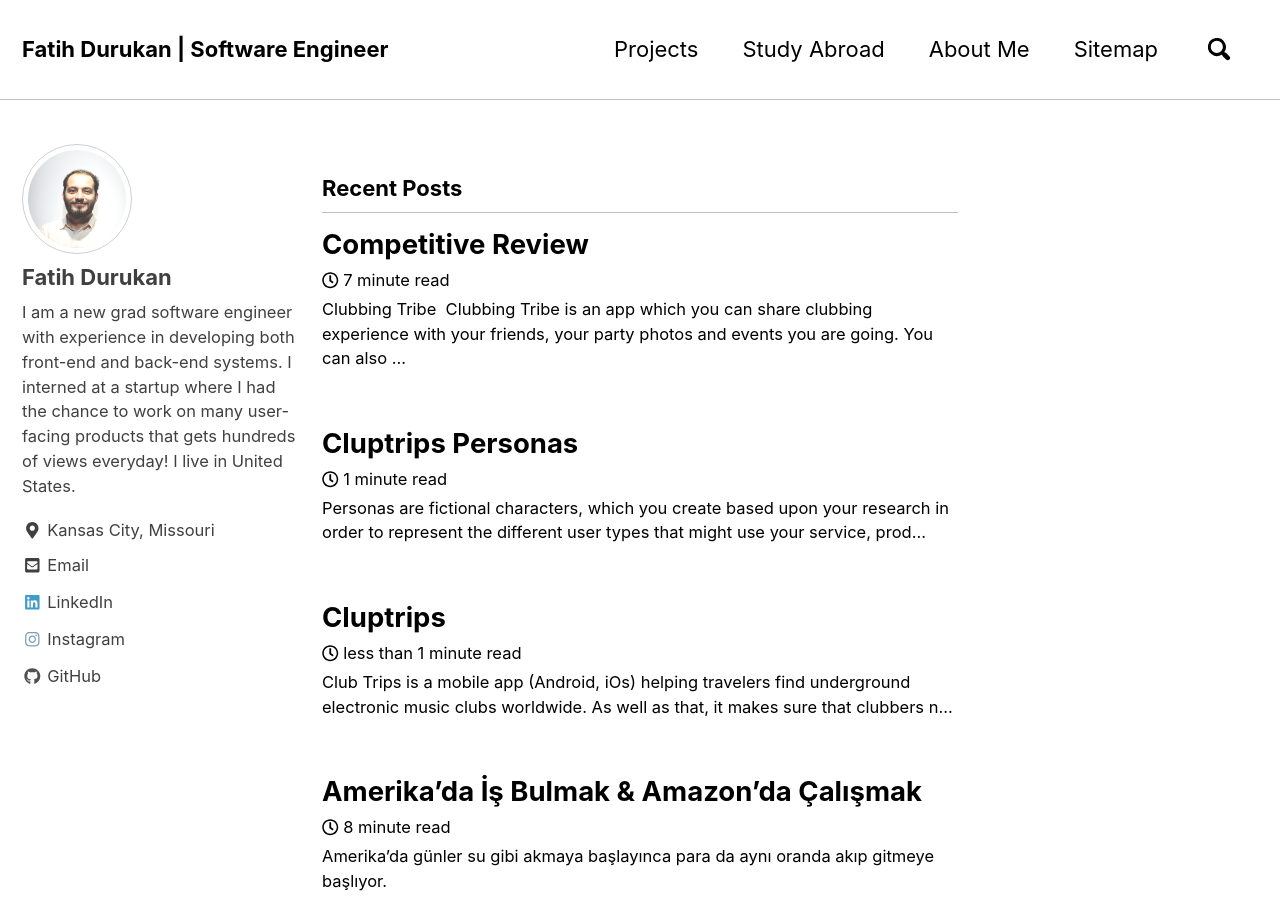
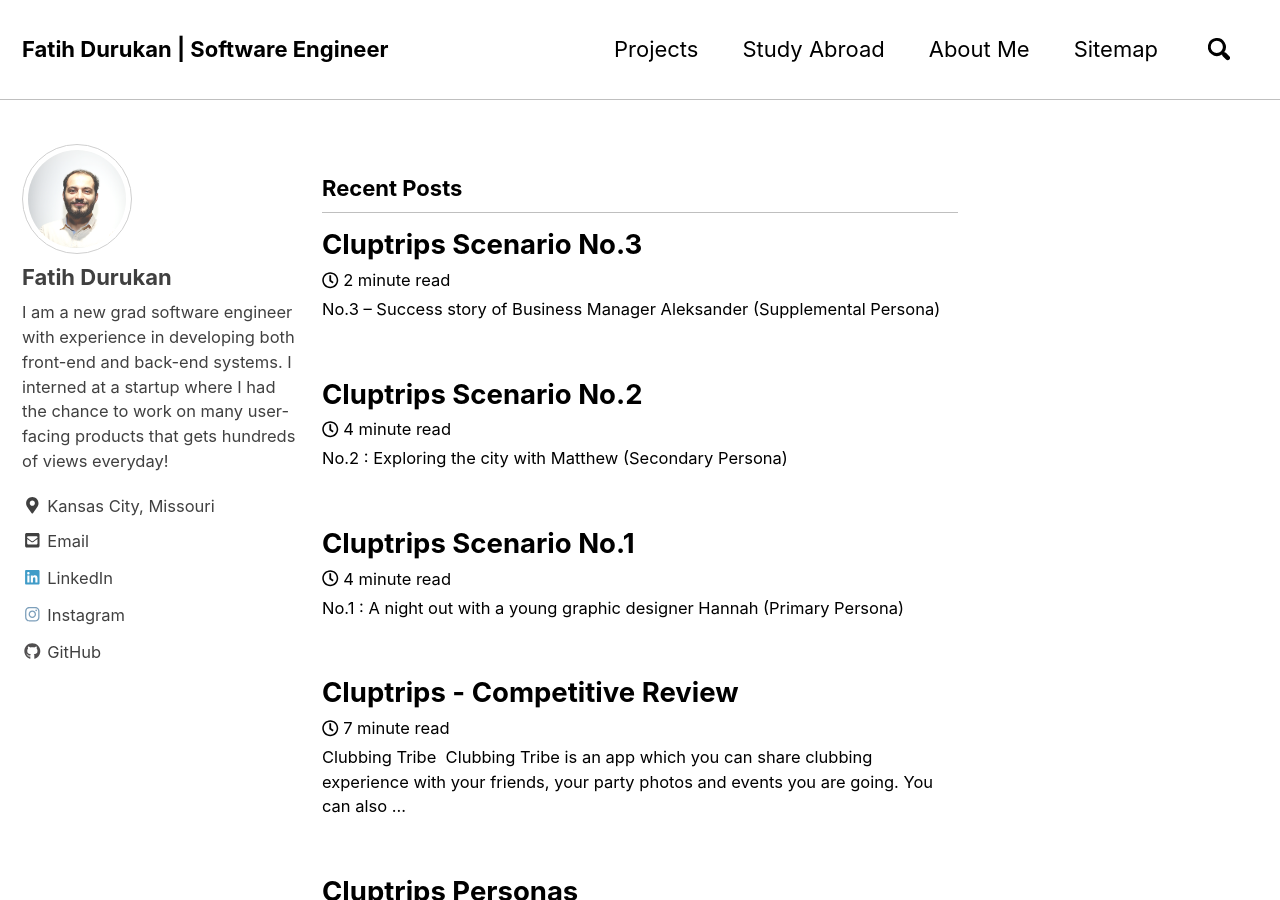
Before and after one commit to fatihdurukan/fatihdurukan.github.io, a Jekyll site: the page built from index.html, in a window 1280 px wide and 900 px high. Built offline with Jekyll 4.4.1, drawn with Linux system fonts in a browser that asks for light colours; nearby versions of some CDN libraries; the list of posts is cut into pages by our own code; some of the changed lines change nothing that is shown; some of the changed text lies outside the part shown.

Commit message:
Scenerios

```diff
--- a/_config.yml
+++ b/_config.yml
@@ -90,7 +90,7 @@ analytics:
 author:
   name             : "Fatih Durukan"
   avatar           : /assets/images/avatar.png # path of avatar image, e.g. "/assets/images/bio-photo.jpg"
-  bio              : "I am a new grad software engineer with experience in developing both front-end and back-end systems. I interned at a startup where I had the chance to work on many user-facing products that gets hundreds of views everyday! I live in United States."
+  bio              : "I am a new grad software engineer with experience in developing both front-end and back-end systems. I interned at a startup where I had the chance to work on many user-facing products that gets hundreds of views everyday!"
   location         : "Kansas City, Missouri"
   email            : fatihdurukan42@gmail.com
   uri              :
--- a/_posts/2018-02-10-competitive-review.md
+++ b/_posts/2018-02-10-competitive-review.md
@@ -1,5 +1,5 @@
 ---
-title: "Competitive Review"
+title: "Cluptrips - Competitive Review"
 categories:
   - Cluptrips
 tags:
--- /dev/null
+++ b/_posts/2018-02-11-scenerio1.md
@@ -0,0 +1,36 @@
+---
+title: "Cluptrips Scenario No.1"
+categories:
+  - Cluptrips
+tags:
+  - cluptrips
+  - project
+  - android
+  - app
+  - scenario
+
+---
+
+## No.1 : A night out with a young graphic designer Hannah (Primary Persona)
+
+
+**Hannah's Story:**
+
+Hannah is a 24-year old freelance graphic designer from Germany, who spends her income on traveling. She tries to overlap her travel plans to electronic music festivals, but in case she cannot do that, she always goes out at night to see the Techno music scene in the country she is visiting.
+
+It was a hot summer day in Novalja, Croatia. After a long day walking in Dolin, Hannah came home tired, but still decided to go out that night. Around a week ago, she and her friends attended a great music festival called Sonus, after which her friends left. Hannah had to stay a bit longer as her Croatian clients wanted her to do a branding identity design for their company.
+
+Hannah opened her laptop and started searching for parties in her neighborhood. Facebook seemed to offer many events, but as she was not a local, she did not know which source to trust. She checked a couple of websites, but it seemed like the events of a listed clubs she liked were not taking place that night. It is true that Hannah had fun the last time she went out, but the music was disappointing, especially after a good electronic music festival.
+
+It was getting darker outside and Hannah was losing enthusiasm when suddenly she saw an advertisement on Facebook: "Discover underground electronic music destinations anywhere you go". Just in case she went to the App Store and downloaded an application called "Club Trips" free. Without having too many expectations, she opened it and saw a cute character greeting her. The design of the interface made Hannah suddenly feel positive. Then a map opened up - showed her the venues around her, including house parties. She filtered the destinations according to the electronic music genre. Even though the choices narrowed down, she knew that they would be something she was looking forward to. Finally decided to go to club Kalypso, where Red Bull had a stage for a night.
+
+After a great night out, with the music she appreciates and the party crew she enjoys to be surrounded by, Hannah got home happy and moved “Club Trips” from desktop to “Useful travel apps” folder.
+
+**Questions:**
+
+* What tools would you use for a party event search if you were Hannah?
+* Have you ever used an app or a website for finding an event?
+* If yes, what is the most important thing for you in terms of an app/website usability?
+* In Hannah’s situation, would you trust an app to guide you in a foreign country?
+* Would you rather choose an app that gives you few choices that will satisfy your exact needs or
+* Would you prefer an application that gives you broad options, but only a few of them could suit you?
--- /dev/null
+++ b/_posts/2018-02-12-scenerio2.md
@@ -0,0 +1,36 @@
+---
+title: "Cluptrips Scenario No.2"
+categories:
+  - Cluptrips
+tags:
+  - cluptrips
+  - project
+  - android
+  - app
+  - scenario
+
+---
+
+## No.2 : Exploring the city with Matthew (Secondary Persona)
+
+**Matthew’s Story:**
+
+Matthew is a software engineer in Tallinn. He is from the US. After graduating from his master from Tallinn Technical University, he has decided to live in Tallinn. He is an adventurer, very talkative and open-minded. He loves to go outside and explore new places.
+
+It was a Friday night in Tallinn. Matthew was thinking about his friend’s house party. He wasn’t sure to go the party or stay at home to relax. Although he was tired of work end of the week, he thought that it’d be better go to the party. He could leave early if he wouldn’t like the party.
+
+Party started at 8 PM. There are lots of options for food and drinks. Matthew took his favorite drink and food: wine and cheese. Everyone was chilling and having fun.
+
+Conversations, smiles, laughs didn’t stop all night. It was a great time for everybody. Time was getting close to midnight and of the guests gave a suggestion: Let’s go a party!
+
+Deciding to go to the party was the easy part of the night. The problem was: which party could they go? Everybody had different suggestions about parties and clubs. They couldn’t decide where to go and it started to be bothering people. Then a friend of Matthew said to everyone that he had an app which is called “Club Trips” and there was a pop-up event which was announced an hour ago. Nobody knew that party and club so everyone agreed that it would be interesting and fun. Matthew’s friend talked about the app: it was a party finder and it offers so many underground parties and sometimes pop-up parties.Matthew’s friend read the rules of the party before they left.
+
+Before entering the club, Matthew friend told that the app had a feature which is finding your friend. In case of being too drunk, it was a good idea to share locations with his close friends.They all launched the app and created a group whose name is "Besties".Then, they wrote their name down.After creating the group, the app gave them a guide emoji that showed them how to use this feature.Then they were able to see everyone's location in the group.End of the night, they used this feature to find one of them because he was lost.They decided that this feature was very useful.
+
+After a great night and exploring city, Matthew felt that he should have used this app before. He was excited because he had lots of underground parties and club to explore!
+
+**Questions:**
+
+* Would you trust a pop-up party in an app?
+* Have you ever lost your friend in a club because of drunkness? Would finding friend feature useful for you?
+* Did the scenario wake up any thoughts?
--- /dev/null
+++ b/_posts/2018-02-13-scenerio3.md
@@ -0,0 +1,35 @@
+---
+title: "Cluptrips Scenario No.3"
+categories:
+  - Cluptrips
+tags:
+  - cluptrips
+  - project
+  - android
+  - app
+  - scenario
+
+---
+
+## No.3 – Success story of Business Manager Aleksander (Supplemental Persona)
+
+
+Aleksander works in a club as business manager in Tallinn. Nowadays, the club's revenue has decreased and because of this situation, the club owner is so uneasy that he wants managers to research other clubs and make innovation for the club.
+
+Thus, Aleksander thought the ways of research local clubs. Firstly, he searched local clubs around Tallinn via Google and tried to learn their events by entering the websites. But it doesn't work because they wouldn't publish events on the websites. Then he thought whether there was an app or not.
+
+He searched "clubs" on the phone and saw "Club Trips" app. He downloaded it and typed "Tallinn" to search box. The list of events around Tallinn was showed up. There were clubs' events on that list and there was a considerable amount of participants. So, he thought it could be a good idea adding his clubs' events there.
+
+He saw a link typed "If you are club owner" on App Explanation. Then he clicked it and registered himself as an admin via website. Then, he registered their clubs and added an upcoming event there.
+
+The event was very successful. Even he didn't think an event came up with the result. He decided to use this app for every event.
+
+After a couple of weeks, the revenue of club was doubled. And club owner congratulated Aleksander on his great success.
+
+**Questions:**
+
+* Is there something you would like to change in the scenario?
+* Would you prefer to use the application instead of admin panel to add events?
+* If yes, what is the reason you choose app?
+* How much would you pay for this app to add events as a club owner?
+* Does the app produce the same effect for any clubs?
```
Also changed, not shown: 1 other file.
